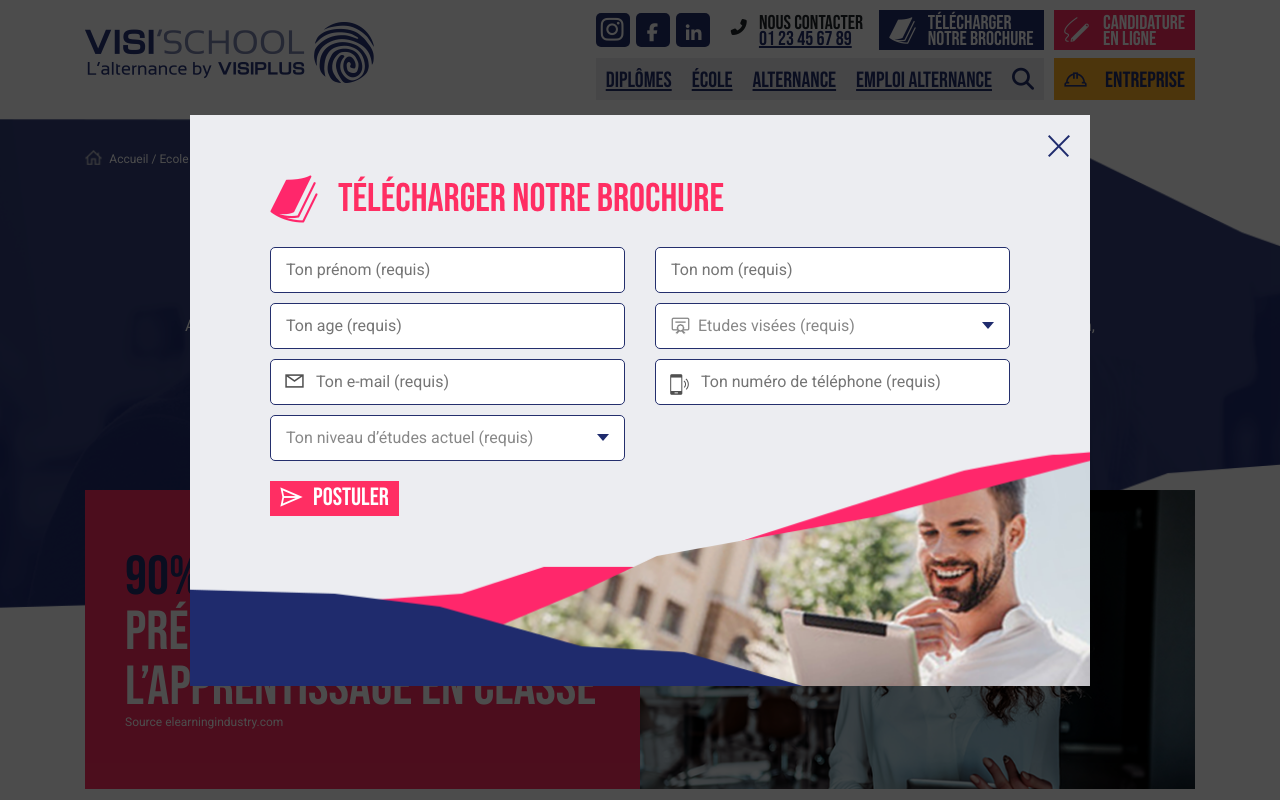
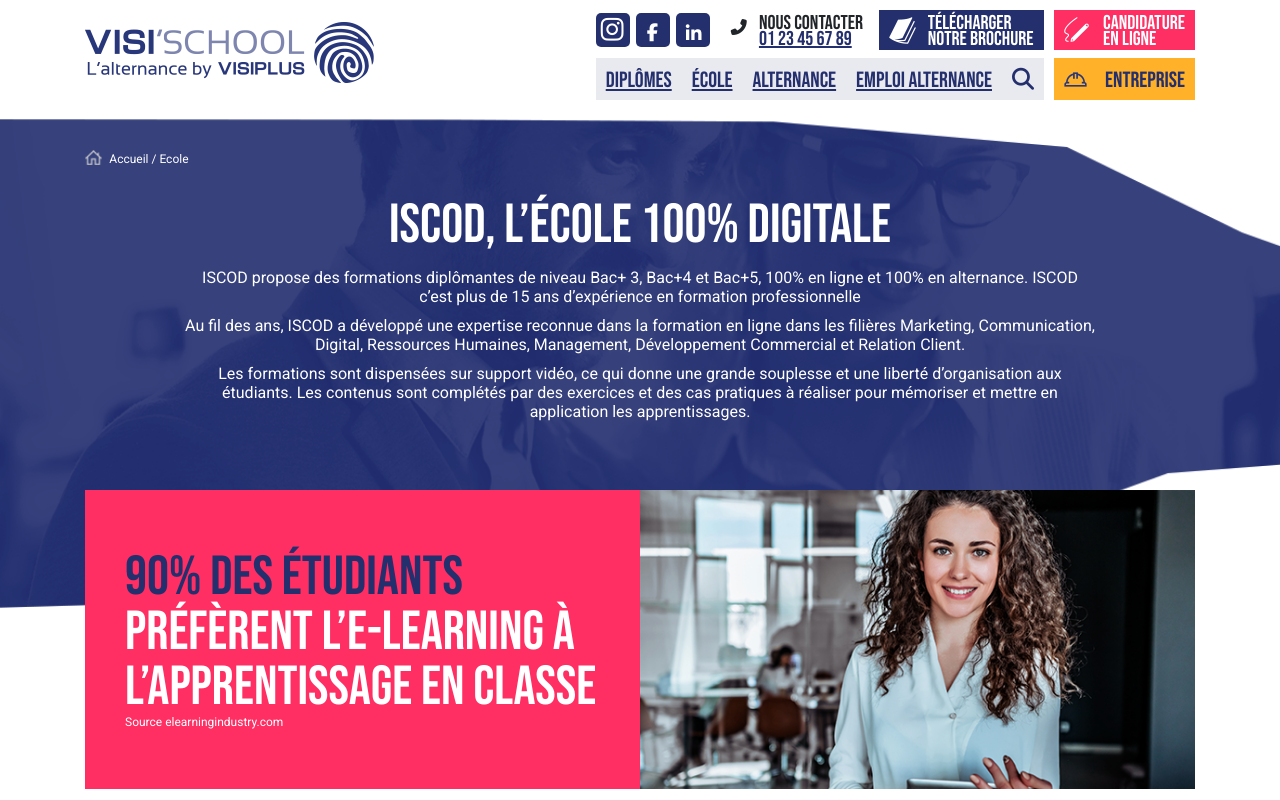
Before and after one commit to AdrienLapasset/visischool, a plain HTML site: page modale.html in a window 1280 px wide. Shown: the top 800 px of the page. Drawn offline with nearby package versions, Linux system fonts and the light colour scheme.

Commit message:
update modal to bootstrap's modal

```diff
--- a/modale.html
+++ b/modale.html
@@ -57,7 +57,11 @@
             <div class="col-lg-12">
               <div class="telecharger-et-candidature">
                 <ul>
-                  <li><a href="#" title="Télécharger notre brochure" class="btn btn-telecharger-brochure"><i class="fas icon-telecharger-brochure" aria-hidden="true"></i><span>Télécharger<br />notre brochure</span></a></li>
+                  <li>
+                    <button type="button" href="#" data-toggle="modal" data-target="#telechargerBrochure" title="Télécharger notre brochure" class="btn btn-telecharger-brochure">
+                      <i class="fas icon-telecharger-brochure" aria-hidden="true"></i><span>Télécharger<br />notre brochure</span>
+                    </button>
+                  </li>
                   <li><a href="#" title="Candidature en ligne" class="btn btn-candidature-en-ligne"><i class="fas icon-candidature-en-ligne" aria-hidden="true"></i><span>Candidature<br />en ligne</span></a></li>
                 </ul>
               </div>
@@ -233,9 +237,11 @@
   </div>
 
   <!-- Start Modale -->
-  <div class="modale__container">
+  <div class="modal fade" id="telechargerBrochure" tabindex="-1" role="dialog" aria-labelledby="exampleModalCenterTitle" aria-hidden="true">
+    <div class="modal-dialog modal-dialog-centered modal-lg" role="document">
+      <div class="modal-content">
         <div class="modale">
-      <img class="modale__close" src="/assets/icons/cross.png" alt="Fermer">
+          <img data-dismiss="modal" aria-label="Close" class="modale__close" src="/assets/icons/cross.png" alt="Fermer">
           <div class="d-flex mb-sm-4 align-items-center">
             <div>
               <img src="/assets/icons/magazine-pink.png" alt="brochure">
@@ -291,6 +297,8 @@
               <img src="/assets/icons/sent.png" alt="GO">
               Postuler</button>
           </form>
+        </div>
+      </div>
     </div>
   </div>
   <!-- End Modale -->
--- a/sass/partials/_modal.scss
+++ b/sass/partials/_modal.scss
@@ -1,7 +1,6 @@
 .modale {
   background-color: $block-bg;
   padding: 60px 80px 170px;
-  max-width: 900px;
   background-image: url("/assets/imgs/modal/bg-desktop.png");
   background-size: contain;
   background-repeat: no-repeat;
@@ -12,19 +11,6 @@
     position: absolute;
     top: 20px;
     right: 20px;
-  }
-
-  &__container {
-    z-index: 1;
-    position: fixed;
-    top: 0;
-    right: 0;
-    bottom: 0;
-    left: 0;
-    background-color: rgba(black, 0.7);
-    display: flex;
-    justify-content: center;
-    align-items: center;
   }
 
   &__title {
```
Also changed, not shown: css/style.css, 1 other file. Lines whose indentation alone changed are shown as unchanged.
